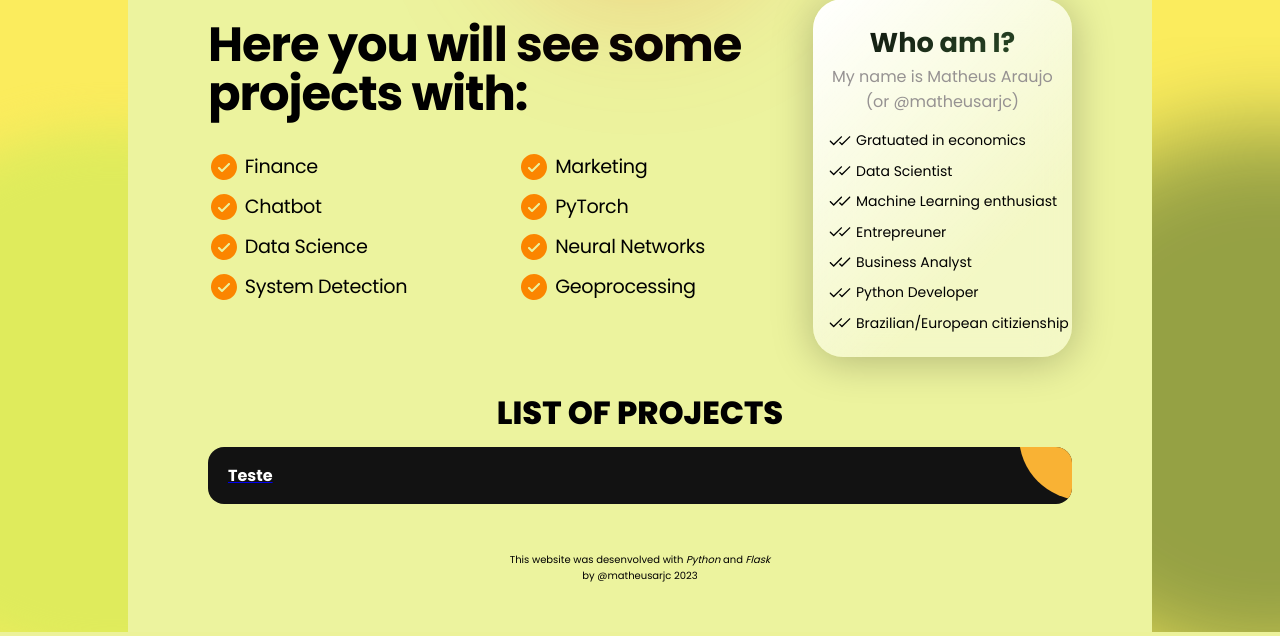
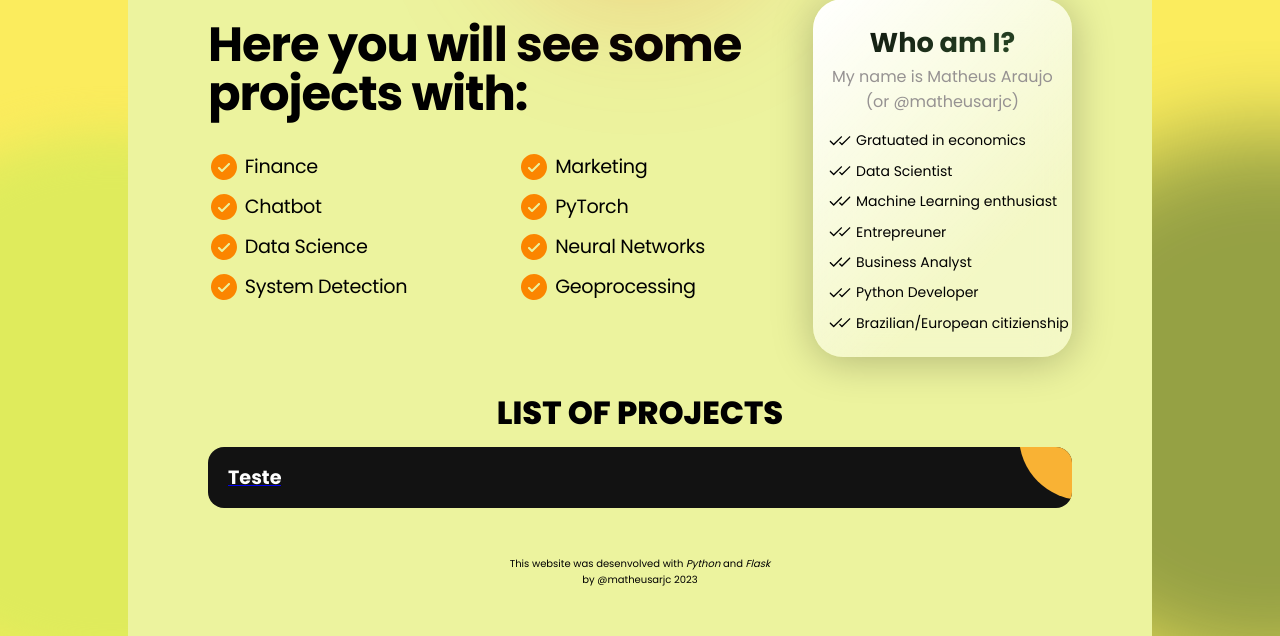
Before and after one commit to matheusarjc/ml-guide-projects, a Flask app: page / in a window 1280 px wide. Shown: the part 505-1141 px from the top of the page. Run offline with Flask 3, Linux system fonts and the light colour scheme; data comes from the database, SQL or seed files in the repository.

Commit message:
Att 18.07

```diff
--- a/static/css/style.css
+++ b/static/css/style.css
@@ -516,4 +516,8 @@ footer {
   .check-icon {
     height: 2rem;
   }
+
+  .ag-courses-item_title {
+    font-size: 1.2rem;
+  }
 }
```
